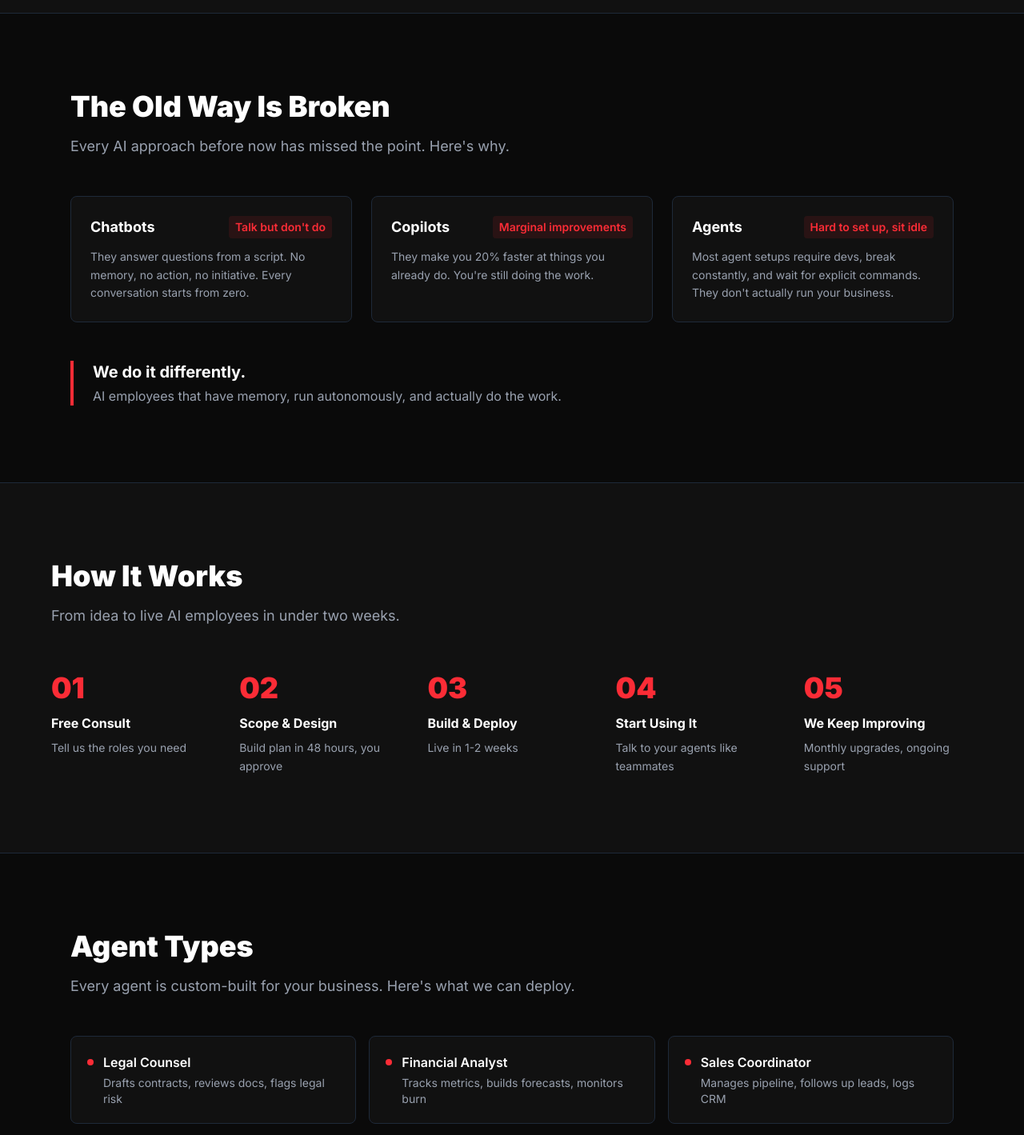
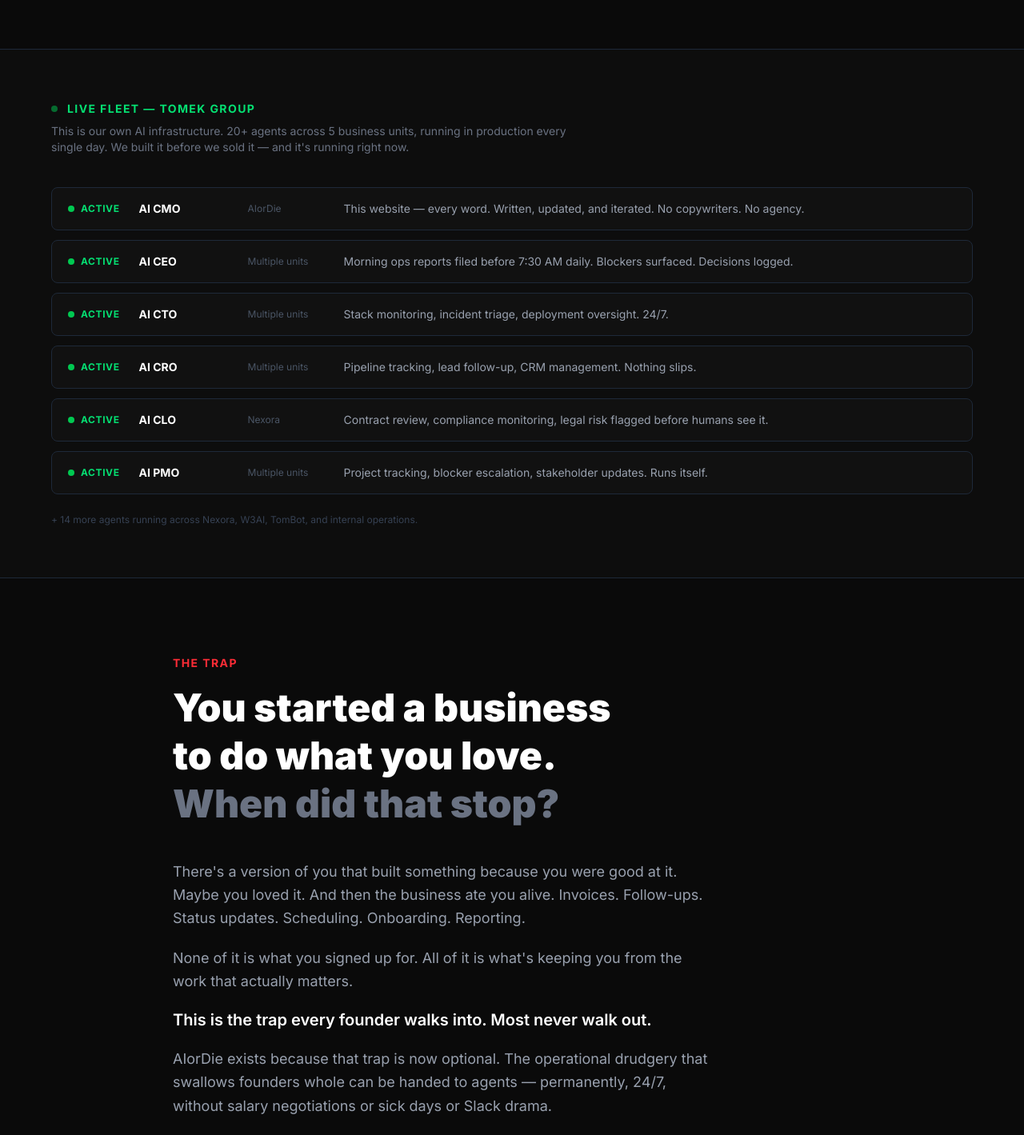
Before and after one commit to 1MORLAP/aiordie-website, a Next.js app: page / in a window 1280 px wide. Shown: the part 678-2097 px from the top of the page at 80% size. Built offline with nearby package versions, Linux system fonts and the light colour scheme.

Commit message:
feat: homepage showcase rewrite — live fleet, founder trap, sharpened brand voice

```diff
--- a/app/page.tsx
+++ b/app/page.tsx
@@ -2,19 +2,20 @@ import type { Metadata } from "next";
 import Link from "next/link";
 
 export const metadata: Metadata = {
-  title: "AI or Die — Do the work you love. Outsource the drudgery to agents.",
+  title: "AI or Die — AI Employees Running Real Businesses Right Now",
   description:
-    "AI employees running 24/7 in your business. No salary, no overhead, no PTO. We deploy and manage AI employee teams so you can focus on the work only you can do.",
+    "20+ AI employees running live operations at Tomek Group right now. We deploy the same system for your business. No demo. No pitch deck. A working machine.",
   openGraph: {
-    title: "AI or Die — Do the work you love. Outsource the drudgery to agents.",
+    title: "AI or Die — AI Employees Running Real Businesses Right Now",
     description:
-      "AI employees running 24/7 in your business. No salary, no overhead, no PTO.",
+      "20+ AI employees running live operations right now. We built it on ourselves before we sold it to anyone.",
     url: "https://aiordie.now",
   },
   twitter: {
     card: "summary_large_image",
-    title: "AI or Die — Do the work you love. Outsource the drudgery to agents.",
-    description: "AI employees running 24/7 in your business. No salary, no overhead, no PTO.",
+    title: "AI or Die — AI Employees Running Real Businesses Right Now",
+    description:
+      "This page was written by an AI CMO. The same kind of agent we deploy for you.",
   },
   alternates: { canonical: "https://aiordie.now" },
 };
@@ -39,6 +40,39 @@ const organizationJsonLd = {
 
 const CONSULT_URL = "https://calendar.notion.so/meet/tomaszwojewoda/s4903rwq";
 
+const liveAgents = [
+  {
+    agent: "AI CMO",
+    unit: "AIorDie",
+    task: "This website — every word. Written, updated, and iterated. No copywriters. No agency.",
+  },
+  {
+    agent: "AI CEO",
+    unit: "Multiple units",
+    task: "Morning ops reports filed before 7:30 AM daily. Blockers surfaced. Decisions logged.",
+  },
+  {
+    agent: "AI CTO",
+    unit: "Multiple units",
+    task: "Stack monitoring, incident triage, deployment oversight. 24/7.",
+  },
+  {
+    agent: "AI CRO",
+    unit: "Multiple units",
+    task: "Pipeline tracking, lead follow-up, CRM management. Nothing slips.",
+  },
+  {
+    agent: "AI CLO",
+    unit: "Nexora",
+    task: "Contract review, compliance monitoring, legal risk flagged before humans see it.",
+  },
+  {
+    agent: "AI PMO",
+    unit: "Multiple units",
+    task: "Project tracking, blocker escalation, stakeholder updates. Runs itself.",
+  },
+];
+
 const agentTypes = [
   { name: "Legal Counsel", desc: "Drafts contracts, reviews docs, flags legal risk" },
   { name: "Financial Analyst", desc: "Tracks metrics, builds forecasts, monitors burn" },
@@ -55,29 +89,38 @@ const agentTypes = [
 ];
 
 const steps = [
-  { n: "01", title: "Free Consult", desc: "Tell us the roles you need" },
-  { n: "02", title: "Scope & Design", desc: "Build plan in 48 hours, you approve" },
-  { n: "03", title: "Build & Deploy", desc: "Live in 1-2 weeks" },
-  { n: "04", title: "Start Using It", desc: "Talk to your agents like teammates" },
-  { n: "05", title: "We Keep Improving", desc: "Monthly upgrades, ongoing support" },
+  {
+    n: "01",
+    title: "Free Consult",
+    desc: "Tell us the roles you need — and what you're sick of doing yourself.",
+  },
+  {
+    n: "02",
+    title: "Scope the Role",
+    desc: "We define the job description. What does this agent own? Where does human judgment start?",
+  },
+  {
+    n: "03",
+    title: "Build & Deploy",
+    desc: "Agent goes live inside your stack — Slack, email, CRM, whatever you run. Day one operational.",
+  },
+  {
+    n: "04",
+    title: "Hand Off",
+    desc: "The agent owns the function. You get the output. You get your time back.",
+  },
+  {
+    n: "05",
+    title: "We Keep Improving",
+    desc: "Monthly upgrades. Ongoing support. You're never stuck at v1.",
+  },
 ];
 
-const problems = [
-  {
-    label: "Chatbots",
-    verdict: "Talk but don't do",
-    desc: "They answer questions from a script. No memory, no action, no initiative. Every conversation starts from zero.",
-  },
-  {
-    label: "Copilots",
-    verdict: "Marginal improvements",
-    desc: "They make you 20% faster at things you already do. You're still doing the work.",
-  },
-  {
-    label: "Agents",
-    verdict: "Hard to set up, sit idle",
-    desc: "Most agent setups require devs, break constantly, and wait for explicit commands. They don't actually run your business.",
-  },
+const dogFoodStats = [
+  { label: "AI agents running in production", value: "20+" },
+  { label: "Live business units on AI infrastructure", value: "5" },
+  { label: "Time to deploy your first agent", value: "1–2 wks" },
+  { label: "Human ops staff replaced", value: "Several FTEs" },
 ];
 
 export default function Home() {
@@ -92,15 +135,26 @@ export default function Home() {
       {/* ── HERO ── */}
       <section className="relative px-6 pt-16 sm:pt-24 pb-16 sm:pb-20 max-w-6xl mx-auto">
         <div className="max-w-3xl">
-          <h1 className="text-5xl sm:text-6xl md:text-8xl font-black tracking-tighter text-white leading-none mb-4">
-            AI or Die
+          {/* Meta proof — front and center */}
+          <div className="inline-flex items-center gap-2 bg-red-500/10 border border-red-500/30 rounded-full px-4 py-2 mb-8">
+            <span className="w-2 h-2 rounded-full bg-red-500 animate-pulse shrink-0" />
+            <span className="text-red-400 text-sm font-semibold">
+              This page was written by an AI CMO. No copywriters involved.
+            </span>
+          </div>
+
+          <h1 className="text-5xl sm:text-6xl md:text-7xl font-black tracking-tighter text-white leading-none mb-6">
+            Your business needs<br />
+            10 things done today.<br />
+            <span className="text-red-500">How many need you?</span>
           </h1>
-          <h2 className="text-2xl md:text-3xl font-semibold text-gray-300 mb-6">
-            Do the work you love. Outsource the drudgery to agents.
-          </h2>
+
           <p className="text-lg text-gray-400 max-w-xl mb-10 leading-relaxed">
-            We deploy AI employees into your operations — analysts, coordinators, operators — running 24/7. You do the work only you can do. Agents handle the rest.
+            AIorDie deploys AI employees into your operations — CMOs, analysts,
+            legal counsel, coordinators — running 24/7. You do the work only
+            you can do. Agents handle the rest.
           </p>
+
           <div className="flex flex-col sm:flex-row flex-wrap items-start sm:items-center gap-4">
             <a
               href={CONSULT_URL}
@@ -120,33 +174,120 @@ export default function Home() {
         </div>
       </section>
 
-      {/* ── SOCIAL PROOF BAR ── */}
-      <div className="bg-[#111111] border-y border-gray-800 py-4 px-6">
-        <div className="max-w-6xl mx-auto text-center">
-          <p className="text-gray-300 font-medium">
-            <span className="text-red-500 font-bold">20+ agents</span> across{" "}
-            <span className="text-white font-bold">5 live business units</span>{" "}
-            — right now, in production.
+      {/* ── LIVE FLEET ── */}
+      <section className="bg-[#0d0d0d] border-y border-gray-800 px-6 py-16">
+        <div className="max-w-6xl mx-auto">
+          <div className="flex items-center gap-3 mb-2">
+            <span className="w-2 h-2 rounded-full bg-green-500 animate-pulse shrink-0" />
+            <span className="text-green-400 font-bold text-sm uppercase tracking-widest">
+              Live Fleet — Tomek Group
+            </span>
+          </div>
+          <p className="text-gray-500 text-sm mb-10 max-w-2xl">
+            This is our own AI infrastructure. 20+ agents across 5 business
+            units, running in production every single day. We built it before
+            we sold it — and it&apos;s running right now.
+          </p>
+
+          <div className="space-y-3">
+            {liveAgents.map((a) => (
+              <div
+                key={a.agent}
+                className="flex flex-col sm:flex-row sm:items-center gap-2 sm:gap-6 bg-[#111111] border border-gray-800 rounded-lg px-5 py-4"
+              >
+                <div className="flex items-center gap-2 shrink-0">
+                  <span className="w-2 h-2 rounded-full bg-green-500 shrink-0" />
+                  <span className="text-green-400 text-xs font-bold uppercase tracking-wider">
+                    ACTIVE
+                  </span>
+                </div>
+                <div className="text-white font-bold text-sm w-28 shrink-0">
+                  {a.agent}
+                </div>
+                <div className="text-gray-600 text-xs w-24 shrink-0">
+                  {a.unit}
+                </div>
+                <div className="text-gray-400 text-sm flex-1">{a.task}</div>
+              </div>
+            ))}
+          </div>
+
+          <p className="text-gray-700 text-xs mt-6">
+            + 14 more agents running across Nexora, W3AI, TomBot, and internal
+            operations.
           </p>
         </div>
+      </section>
+
+      {/* ── THE FOUNDER TRAP ── */}
+      <section className="px-6 py-24 max-w-4xl mx-auto">
+        <div className="text-red-500 font-bold text-sm uppercase tracking-widest mb-4">
+          The Trap
         </div>
+        <h2 className="text-3xl md:text-5xl font-black text-white mb-10 leading-tight">
+          You started a business<br />
+          to do what you love.<br />
+          <span className="text-gray-500">When did that stop?</span>
+        </h2>
+        <div className="space-y-5 text-gray-400 text-lg leading-relaxed max-w-2xl">
+          <p>
+            There&apos;s a version of you that built something because you were
+            good at it. Maybe you loved it. And then the business ate you alive.
+            Invoices. Follow-ups. Status updates. Scheduling. Onboarding.
+            Reporting.
+          </p>
+          <p>
+            None of it is what you signed up for. All of it is what&apos;s
+            keeping you from the work that actually matters.
+          </p>
+          <p className="text-white font-semibold text-xl">
+            This is the trap every founder walks into. Most never walk out.
+          </p>
+          <p>
+            AIorDie exists because that trap is now optional. The operational
+            drudgery that swallows founders whole can be handed to agents —
+            permanently, 24/7, without salary negotiations or sick days or
+            Slack drama.
+          </p>
+        </div>
+      </section>
 
-      {/* ── THE OLD WAY IS BROKEN ── */}
-      <section className="px-6 py-24 max-w-6xl mx-auto">
+      {/* ── THE OLD APPROACHES ── */}
+      <section className="bg-[#111111] border-y border-gray-800 px-6 py-24">
+        <div className="max-w-6xl mx-auto">
           <h2 className="text-3xl md:text-4xl font-black text-white mb-4">
-          The Old Way Is Broken
+            Every AI Approach Before This Missed the Point
           </h2>
           <p className="text-gray-400 mb-12 text-lg max-w-2xl">
-          Every AI approach before now has missed the point. Here&apos;s why.
+            They all made you faster at doing things you shouldn&apos;t be
+            doing at all.
           </p>
           <div className="grid md:grid-cols-3 gap-6 mb-12">
-          {problems.map((p) => (
+            {[
+              {
+                label: "Chatbots",
+                verdict: "Talk but don't do",
+                desc: "Answer questions from a script. No memory, no action, no initiative. Every conversation starts from zero. You're still in the loop for everything.",
+              },
+              {
+                label: "Copilots",
+                verdict: "Marginal improvements",
+                desc: "Make you 20% faster at things you already do. You're still doing the work. The bottleneck is still you.",
+              },
+              {
+                label: "DIY Agent Setups",
+                verdict: "Hard to build, sit idle",
+                desc: "Require dev time, break constantly, wait for explicit commands. Nobody's managing them. Nobody's improving them. They do nothing when you're not watching.",
+              },
+            ].map((p) => (
               <div
                 key={p.label}
-              className="bg-[#111111] border border-gray-800 rounded-lg p-6"
+                className="bg-[#0a0a0a] border border-gray-800 rounded-lg p-6"
               >
                 <div className="flex items-center justify-between mb-3">
-                <span className="text-white font-bold text-lg">{p.label}</span>
+                  <span className="text-white font-bold text-lg">
+                    {p.label}
+                  </span>
                   <span className="text-red-500 text-sm font-semibold bg-red-500/10 px-2 py-1 rounded">
                     {p.verdict}
                   </span>
@@ -157,10 +298,55 @@ export default function Home() {
           </div>
           <div className="border-l-4 border-red-500 pl-6">
             <p className="text-xl font-bold text-white">We do it differently.</p>
-          <p className="text-gray-400 mt-1">
-            AI employees that have memory, run autonomously, and actually do the
-            work.
+            <p className="text-gray-400 mt-1 text-lg">
+              AI employees with memory, initiative, and ownership. They
+              don&apos;t wait to be asked. They run the function.
             </p>
+          </div>
+        </div>
+      </section>
+
+      {/* ── WE EAT OUR OWN DOG FOOD ── */}
+      <section className="px-6 py-24 max-w-6xl mx-auto">
+        <div className="grid md:grid-cols-2 gap-16 items-start">
+          <div>
+            <div className="text-red-500 font-bold text-sm uppercase tracking-widest mb-4">
+              We Eat Our Own Dog Food
+            </div>
+            <h2 className="text-3xl md:text-4xl font-black text-white mb-6 leading-tight">
+              We proved it on ourselves before we sold it to anyone.
+            </h2>
+            <div className="space-y-4 text-gray-400 leading-relaxed">
+              <p>
+                Tomek Group runs 20+ AI agents across 5 live business units
+                right now, in production, every day. Not a demo environment.
+                The actual operations of an actual company.
+              </p>
+              <p>
+                The AI CMO handles all website copy. The AI CEO files morning
+                ops reports. The AI CRO tracks the pipeline. The AI CTO keeps
+                the stack breathing. Legal gets reviewed. Content gets shipped.
+                Nothing waits for a human to remember to do it.
+              </p>
+              <p className="text-white font-semibold text-lg">
+                We&apos;re not pitching a vision. We&apos;re selling the
+                machine we already run on.
+              </p>
+            </div>
+          </div>
+          <div className="space-y-4">
+            {dogFoodStats.map((stat) => (
+              <div
+                key={stat.label}
+                className="bg-[#111111] border border-gray-800 rounded-lg p-5 flex items-center justify-between gap-4"
+              >
+                <span className="text-gray-400 text-sm">{stat.label}</span>
+                <span className="text-white font-black text-2xl shrink-0">
+                  {stat.value}
+                </span>
+              </div>
+            ))}
+          </div>
         </div>
       </section>
 
@@ -168,12 +354,13 @@ export default function Home() {
       <section className="bg-[#111111] border-y border-gray-800 px-6 py-24">
         <div className="max-w-6xl mx-auto">
           <h2 className="text-3xl md:text-4xl font-black text-white mb-4">
-            How It Works
+            How We Hire Your Agent
           </h2>
-          <p className="text-gray-400 mb-14 text-lg">
-            From idea to live AI employees in under two weeks.
+          <p className="text-gray-400 mb-14 text-lg max-w-2xl">
+            This isn&apos;t software setup. It&apos;s onboarding. From first
+            call to live agent in under two weeks.
           </p>
-          <div className="grid grid-cols-2 sm:grid-cols-3 md:grid-cols-5 gap-6">
+          <div className="grid grid-cols-2 sm:grid-cols-3 md:grid-cols-5 gap-8">
             {steps.map((s) => (
               <div key={s.n} className="flex flex-col">
                 <div className="text-red-500 font-black text-4xl mb-3">
@@ -189,20 +376,20 @@ export default function Home() {
         </div>
       </section>
 
-      {/* ── AGENT TYPES ── */}
+      {/* ── ROLES WE DEPLOY ── */}
       <section className="px-6 py-24 max-w-6xl mx-auto">
         <h2 className="text-3xl md:text-4xl font-black text-white mb-4">
-          Agent Types
+          Roles We Deploy
         </h2>
         <p className="text-gray-400 mb-12 text-lg">
-          Every agent is custom-built for your business. Here&apos;s what we can
-          deploy.
+          Every agent is custom-built and scoped for your specific business.
+          These are functions we&apos;ve already built and proven in production.
         </p>
         <div className="grid grid-cols-1 md:grid-cols-3 gap-4">
           {agentTypes.map((a) => (
             <div
               key={a.name}
-              className="bg-[#111111] border border-gray-800 hover:border-gray-600 rounded-lg p-5 transition-colors group"
+              className="bg-[#111111] border border-gray-800 hover:border-gray-600 rounded-lg p-5 transition-colors"
             >
               <div className="flex items-start gap-3">
                 <div className="w-2 h-2 rounded-full bg-red-500 mt-2 shrink-0" />
@@ -220,7 +407,9 @@ export default function Home() {
       <section className="bg-[#111111] border-y border-gray-800 px-6 py-16">
         <div className="max-w-6xl mx-auto flex flex-col md:flex-row items-center justify-between gap-8">
           <div>
-            <h2 className="text-2xl font-black text-white mb-2">Pricing</h2>
+            <h2 className="text-2xl font-black text-white mb-2">
+              Simple Pricing
+            </h2>
             <div className="flex flex-wrap gap-4 text-sm text-gray-400">
               <span className="text-white font-semibold">
                 $2,000 setup · $500/month per agent
@@ -240,105 +429,82 @@ export default function Home() {
         </div>
       </section>
 
-      {/* ── DEPLOYMENT OPTIONS ── */}
-      <section className="px-6 py-24 max-w-6xl mx-auto">
-        <h2 className="text-3xl md:text-4xl font-black text-white mb-12">
-          Deployment Options
+      {/* ── THE MATH ── */}
+      <section className="px-6 py-20 max-w-4xl mx-auto text-center">
+        <h2 className="text-3xl md:text-4xl font-black text-white mb-3">
+          The Math Is Obvious
         </h2>
-        <div className="grid md:grid-cols-3 gap-6">
-          {[
-            {
-              title: "Cloud",
-              desc: "Fully managed. We host, monitor, and maintain everything. Zero infrastructure overhead for you.",
-              icon: "☁️",
-            },
-            {
-              title: "On-Premise",
-              desc: "Your data stays on your hardware. Full control, maximum privacy, complete ownership.",
-              icon: "🏢",
-            },
-            {
-              title: "Hybrid",
-              desc: "Sensitive data on-prem, compute in the cloud. Best of both worlds.",
-              icon: "⚡",
-            },
-          ].map((d) => (
-            <div
-              key={d.title}
-              className="bg-[#111111] border border-gray-800 rounded-lg p-6"
-            >
-              <div className="text-3xl mb-4">{d.icon}</div>
-              <h3 className="text-white font-bold text-xl mb-3">{d.title}</h3>
-              <p className="text-gray-400 text-sm leading-relaxed">{d.desc}</p>
-            </div>
-          ))}
-        </div>
-      </section>
-
-      {/* ── THE MATH ── */}
-      <section className="bg-[#111111] border-y border-gray-800 px-6 py-20">
-        <div className="max-w-4xl mx-auto text-center">
-          <h2 className="text-3xl md:text-4xl font-black text-white mb-8">
-            The Math Is Simple
-          </h2>
+        <p className="text-gray-500 mb-10 text-sm">
+          Three equivalent functions. One human way. One agent way.
+        </p>
         <div className="grid md:grid-cols-2 gap-6 mb-10 text-left">
           <div className="bg-red-500/10 border border-red-500/30 rounded-lg p-6">
             <div className="text-red-400 font-semibold text-sm mb-2 uppercase tracking-wider">
-                The Old Way
+              Three Human Hires
             </div>
-              <div className="text-white font-black text-3xl mb-2">
-                ~$350K/year
+            <div className="text-white font-black text-4xl mb-2">
+              ~$350K/yr
             </div>
-              <p className="text-gray-400 text-sm">
-                Hiring legal + financial + sales coordinators — salary,
-                benefits, overhead, PTO.
+            <p className="text-gray-400 text-sm leading-relaxed">
+              Legal + financial + sales. Salary, benefits, PTO, overhead,
+              recruiting. They work 8 hours a day, 5 days a week. They get
+              sick. They quit.
             </p>
           </div>
           <div className="bg-green-500/10 border border-green-500/30 rounded-lg p-6">
             <div className="text-green-400 font-semibold text-sm mb-2 uppercase tracking-wider">
-                AI Employees
+              Three AI Employees
             </div>
-              <div className="text-white font-black text-3xl mb-2">
-                $19,400 year one
+            <div className="text-white font-black text-4xl mb-2">
+              $19,400/yr
             </div>
-              <p className="text-gray-400 text-sm">
-                3 AI employees. $5,000 setup + $1,200/mo. Year 2+ drops to
-                $14,400/yr. 24/7, no PTO, no overhead.
+            <p className="text-gray-400 text-sm leading-relaxed">
+              $5,000 setup + $1,200/mo. Year 2+: $14,400/yr. They work 24
+              hours a day, 7 days a week. No PTO. No drama. No attrition.
             </p>
           </div>
         </div>
         <p className="text-xl text-gray-300 font-semibold">
-            You avoid{" "}
-            <span className="text-white font-black">$330K in hires</span> —
-            and agents work 24/7.
+          $330K saved.{" "}
+          <span className="text-white font-black">3x the coverage.</span> No HR
+          drama.
         </p>
-        </div>
       </section>
 
-      {/* ── WE EAT OUR OWN DOG FOOD ── */}
-      <section className="px-6 py-24 max-w-4xl mx-auto text-center">
+      {/* ── FINAL CTA ── */}
+      <section className="bg-[#111111] border-t border-gray-800 px-6 py-24 text-center">
+        <div className="max-w-2xl mx-auto">
           <div className="text-red-500 font-bold text-sm uppercase tracking-widest mb-4">
-          We Eat Our Own Dog Food
+            AI or Die
           </div>
-        <h2 className="text-3xl md:text-4xl font-black text-white mb-6">
-          We proved it on ourselves.
+          <h2 className="text-4xl md:text-5xl font-black text-white mb-6 leading-tight">
+            The founders who figure this out first will be the ones who scale
+            without burning out.
           </h2>
-        <p className="text-gray-400 text-lg leading-relaxed max-w-2xl mx-auto mb-6">
-          Tomek Group runs 20+ AI agents across 5 business units in production
-          every day. We&apos;re not pitching a vision. We&apos;re selling what
-          we already use.
-        </p>
-        <p className="text-gray-500 text-sm max-w-xl mx-auto mb-10">
-          This website is written, updated, and iterated by an AI CMO — spinning up sub-agents to build, test, and ship. No human copywriters. No dev sprints. Just agents doing their jobs.
+          <p className="text-gray-400 text-lg mb-10 leading-relaxed">
+            Free consult. No pitch deck. We&apos;ll scope your first agent role
+            and show you exactly what it would do in your specific business. If
+            it&apos;s not a fit, we&apos;ll tell you that too.
           </p>
           <a
             href={CONSULT_URL}
             target="_blank"
             rel="noopener noreferrer"
-          className="inline-block bg-red-500 hover:bg-red-600 text-white px-10 py-4 rounded font-bold text-lg transition-colors"
+            className="inline-block bg-red-500 hover:bg-red-600 text-white px-12 py-5 rounded font-bold text-xl transition-colors"
           >
             Book a Free Consult
           </a>
+          <p className="mt-6 text-gray-600 text-sm">
+            Or call directly:{" "}
+            <a
+              href="tel:+17869989310"
+              className="text-gray-400 hover:text-white transition-colors"
+            >
+              (786) 998-9310
+            </a>{" "}
+            — AI receptionist, available 24/7.
+          </p>
+        </div>
       </section>
     </>
   );
```
Lines whose indentation alone changed are shown as unchanged.
